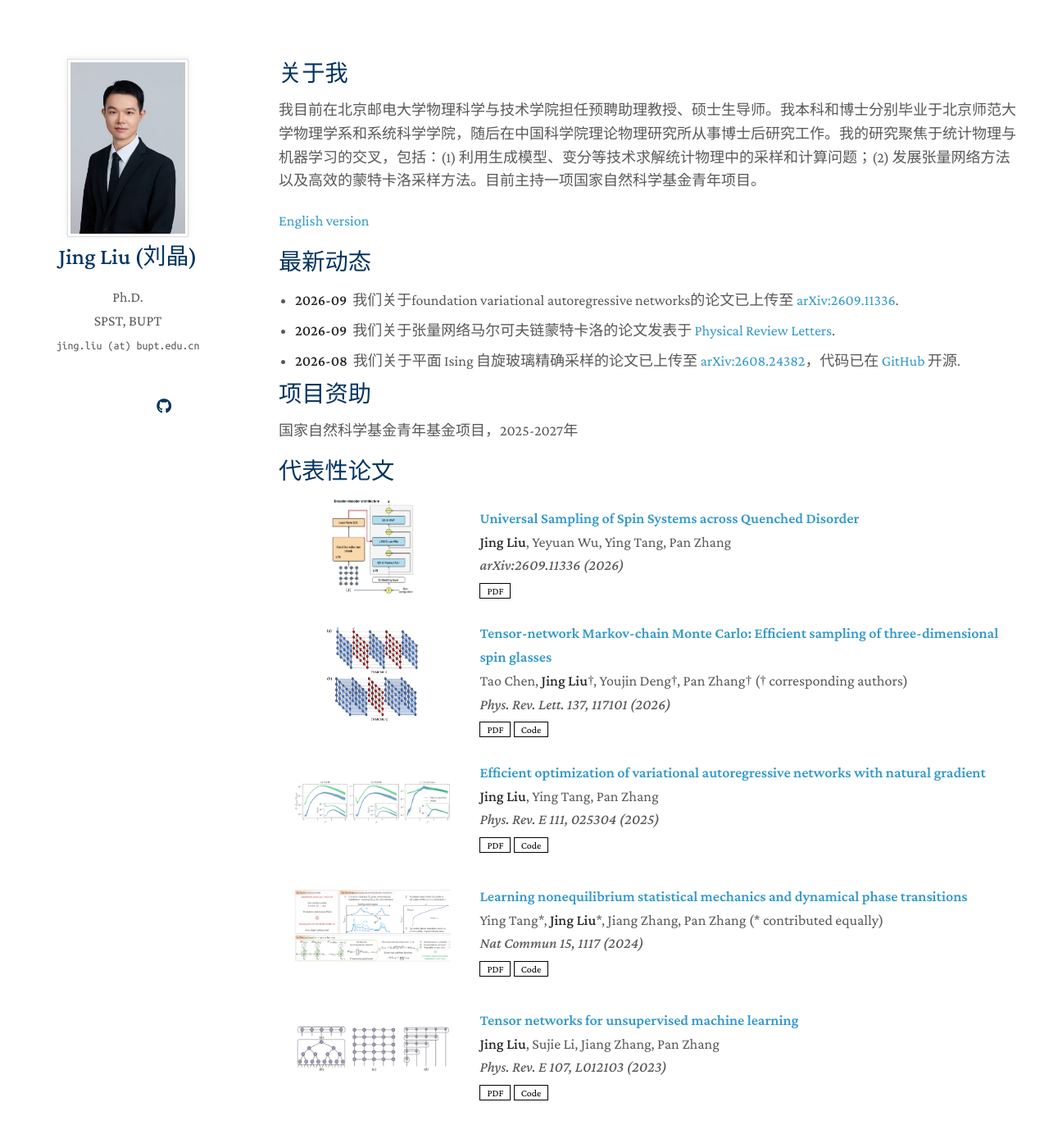
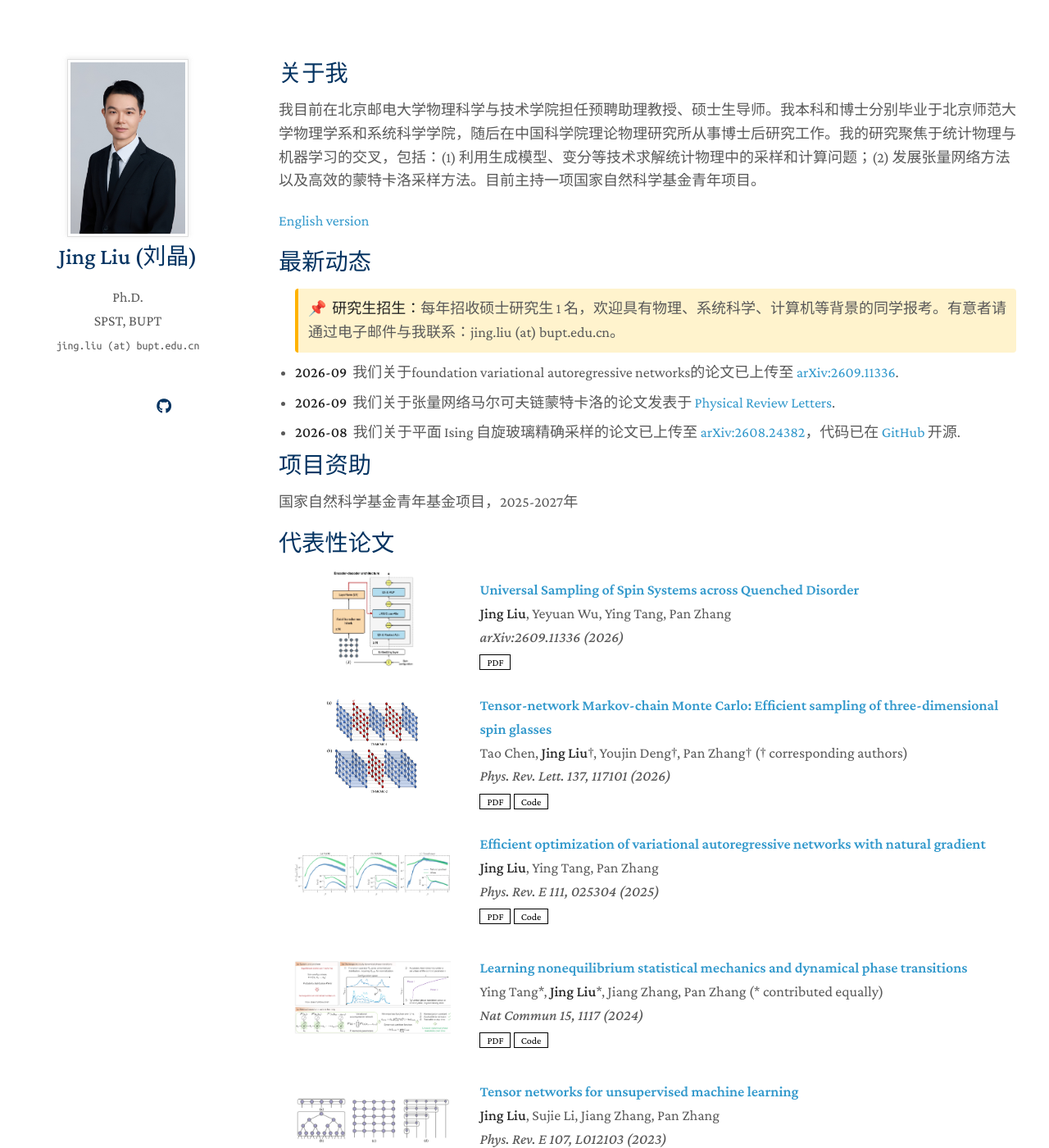
Before and after one commit to bnuliujing/bnuliujing.github.io, a Jekyll site: the page built from zh.md, in a window 1280 px wide and 1400 px high. Shown: the whole window at 82% size. Built offline with Jekyll 4.4.1, drawn with Linux system fonts in a browser that asks for light colours; a style sheet for code colours, icons or effects is not loaded.

Commit message:
update 招生信息

```diff
--- a/_data/news.yml
+++ b/_data/news.yml
@@ -3,7 +3,13 @@
 #   date: "YYYY-MM" (displayed as-is, so free-form like "2026" also works)
 #   en:   English text (HTML links allowed)
 #   zh:   Chinese text (HTML links allowed)
+#   pinned: true (optional) — always rendered at the top of the list, highlighted
 main:
+
+  - date: "📌"
+    pinned: true
+    en: '<strong>Graduate recruitment:</strong> I have one opening for a master''s student each year. Candidates with backgrounds in physics, systems science, computer science, and related fields are welcome to apply. Please contact me by email at jing.liu (at) bupt.edu.cn.'
+    zh: '<strong>研究生招生：</strong>每年招收硕士研究生 1 名，欢迎具有物理、系统科学、计算机等背景的同学报考。有意者请通过电子邮件与我联系：jing.liu (at) bupt.edu.cn。'
 
   - date: "2026-09"
     en: 'Our paper on foundation variational autoregressive networks is now on <a href="https://arxiv.org/abs/2609.11336">arXiv:2609.11336</a>.'
--- a/_includes/news_zh.md
+++ b/_includes/news_zh.md
@@ -4,11 +4,23 @@
 <ul style="margin-top: 15px; margin-bottom: 10px; padding-left: 20px;">
 
 {% for item in site.data.news.main %}
+{% if item.pinned %}
+
+<li class="news-pinned">
+  <strong>{{ item.date }}</strong> &nbsp;{{ item.zh }}
+</li>
+
+{% endif %}
+{% endfor %}
+
+{% for item in site.data.news.main %}
+{% unless item.pinned %}
 
 <li style="margin-bottom: 8px;">
   <strong>{{ item.date }}</strong> &nbsp;{{ item.zh }}
 </li>
 
+{% endunless %}
 {% endfor %}
 
 </ul>
--- a/assets/css/publications.css
+++ b/assets/css/publications.css
@@ -80,3 +80,8 @@ blockquote { background: var(--global-bg-color); border-left: 2px solid var(--gl
 .publications ol.bibliography li div.abstract.hidden.open { border-color: var(--global-text-color); }
 
 .publications ol.bibliography li .teaser { border-radius: 8px; box-shadow: 3px 3px 6px #888; height: 123px; width: 270px; margin-top: 5px; margin-left: 5px; margin-bottom: 5px; object-fit: cover; }
+
+/* Pinned recruitment notice at the top of the news list */
+.news-pinned { background: #FFF3CD; border-left: 4px solid #FFB300; border-radius: 4px; padding: 10px 12px; list-style: none; margin-bottom: 10px; }
+
+.news-pinned a { color: var(--global-theme-color); }
```
Also changed, not shown: CLAUDE.md (+1 -0 lines), _includes/news.md (+12 -0 lines).
